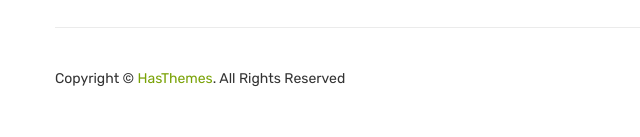
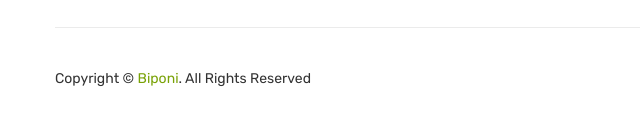
Before and after one commit to SiyamUlAlam/e-commerce-project-5th-semester, a plain HTML site: page index.html in a window 1280 px wide. Shown: the part 6103-6240 px from the top of the page, 0-640 px from the left. Drawn offline with Linux system fonts and the light colour scheme; files whose address does not match are found by name.

Commit message:
change copyright text

```diff
--- a/index.html
+++ b/index.html
@@ -2661,7 +2661,7 @@
                     <div class="col-lg-8 col-md-6 col-12">
                         <!-- Start Footer Copyright Text -->
                         <div class="footer__copyright-text">
-                            <p>Copyright &copy; <a href="https://hasthemes.com/">HasThemes</a>. All Rights Reserved</p>
+                            <p>Copyright &copy; <a href="https://example.com/">Biponi</a>. All Rights Reserved</p>
                         </div> <!-- End Footer Copyright Text -->
                     </div>
                     <div class="col-lg-4 col-md-6 col-12">
```
